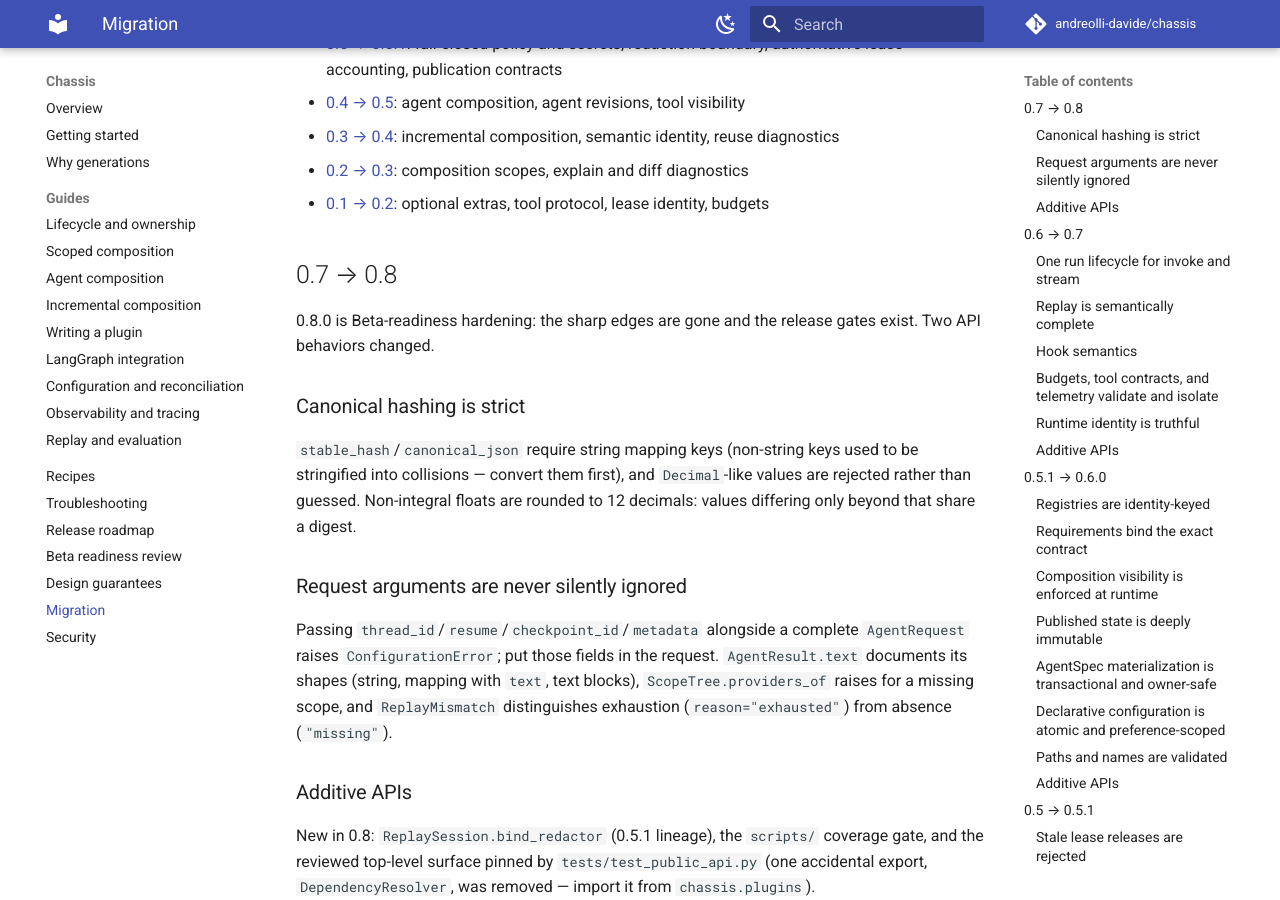
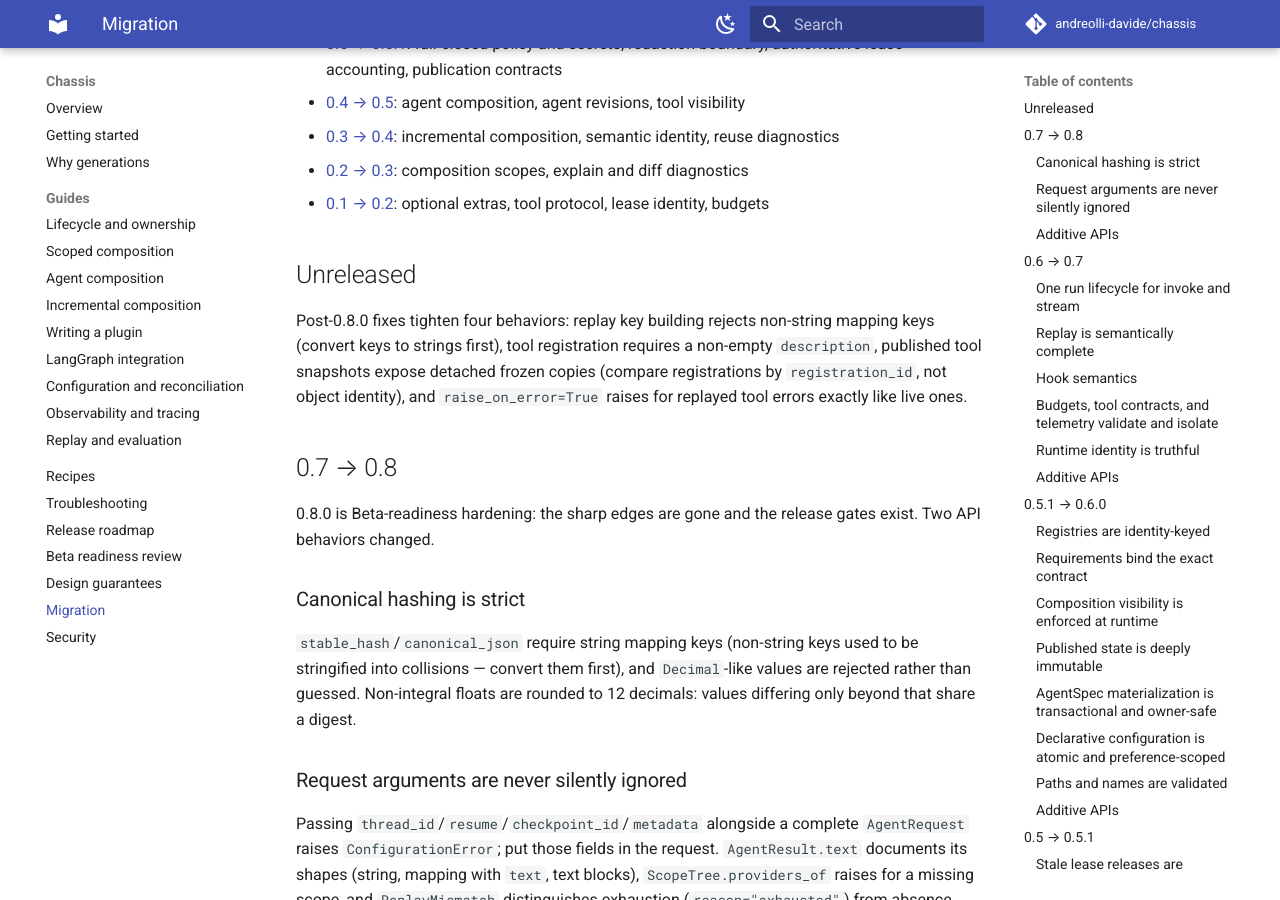
Before and after one commit to andreolli-davide/chassis, an MkDocs documentation site: the page built from docs/migration.md, in a window 1280 px wide and 900 px high, scrolled down 470 px. Built offline with MkDocs 1.6.1 and Material for MkDocs 9.7.7, drawn with Linux system fonts in a browser that asks for light colours; comment, search, counter and statistics services are not loaded.

```diff
--- a/docs/migration.md
+++ b/docs/migration.md
@@ -20,6 +20,15 @@ transactional, and logical unload is still distinct from physical disposal.
 - [0.3 → 0.4](#03-04): incremental composition, semantic identity, reuse diagnostics
 - [0.2 → 0.3](#02-03): composition scopes, explain and diff diagnostics
 - [0.1 → 0.2](#01-02): optional extras, tool protocol, lease identity, budgets
+
+## Unreleased
+
+Post-0.8.0 fixes tighten four behaviors: replay key building rejects
+non-string mapping keys (convert keys to strings first), tool registration
+requires a non-empty `description`, published tool snapshots expose detached
+frozen copies (compare registrations by `registration_id`, not object
+identity), and `raise_on_error=True` raises for replayed tool errors exactly
+like live ones.
 
 ## 0.7 → 0.8
 
```
Also changed, not shown: CHANGELOG.md (+47 -0 lines).
